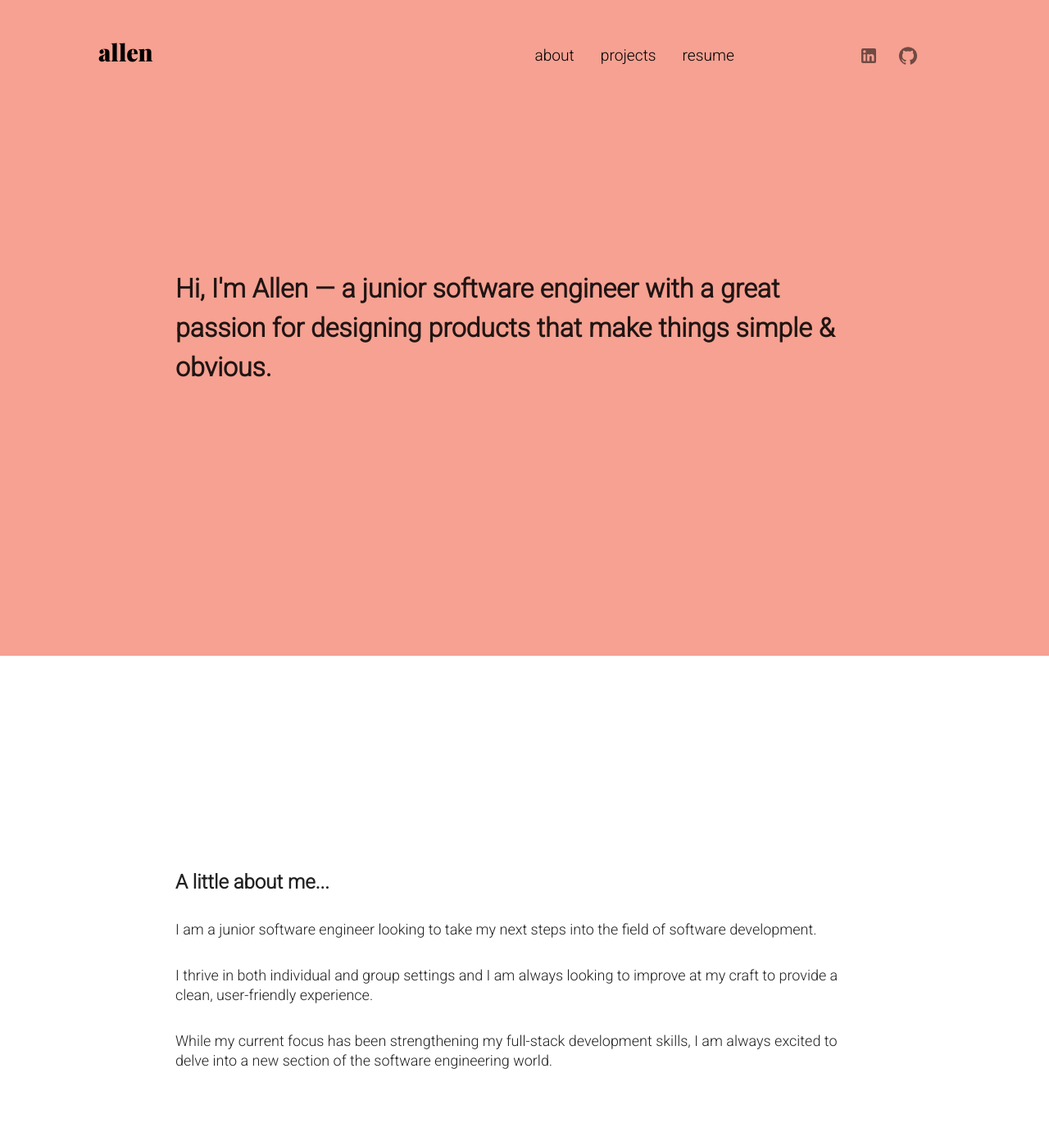
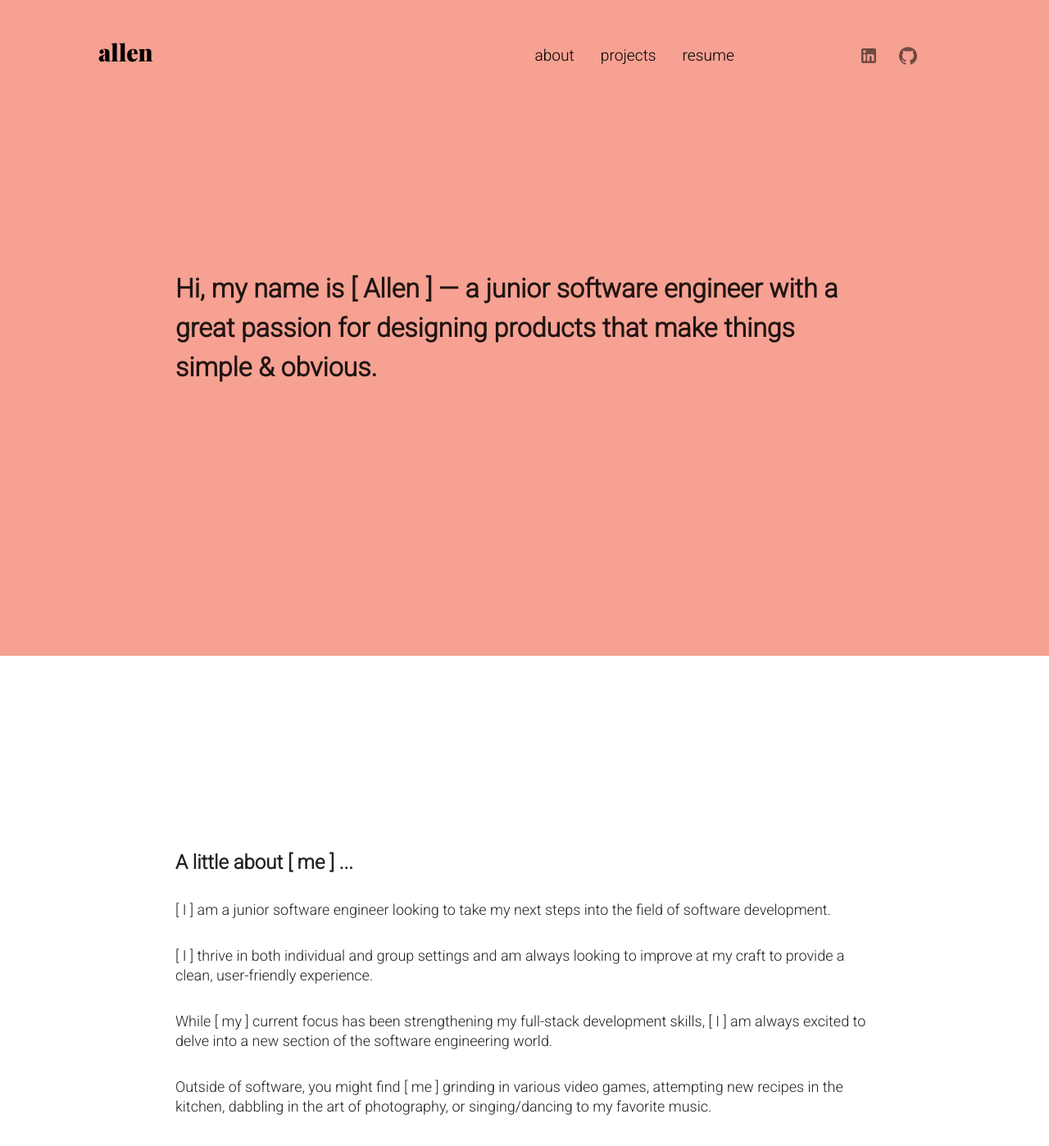
Before and after one commit to allen-nagtalon/portfolio-site, a React (Create React App) app: page / in a window 1280 px wide. Shown: the top 1398 px of the page at 82% size. Built offline with nearby package versions, Linux system fonts and the light colour scheme.

Commit message:
Added flair to personal pronouns

```diff
--- a/src/pages/AboutPage/AboutPage.js
+++ b/src/pages/AboutPage/AboutPage.js
@@ -18,31 +18,31 @@ const AboutPage = _ => {
           variant='h3'
           py={2}
         >
-          A little about me...
+          A little about [ me ] ...
         </Typography>
         <Typography
           variant='h5'
           py={2}
         >
-          I am a junior software engineer looking to take my next steps into the field of software development.
+          [ I ] am a junior software engineer looking to take my next steps into the field of software development.
         </Typography>
         <Typography
           variant='h5'
           py={2}
         >
-          I thrive in both individual and group settings and I am always looking to improve at my craft to provide a clean, user-friendly experience.
+          [ I ] thrive in both individual and group settings and am always looking to improve at my craft to provide a clean, user-friendly experience.
         </Typography>
         <Typography
           variant='h5'
           py={2}
         >
-          While my current focus has been strengthening my full-stack development skills, I am always excited to delve into a new section of the software engineering world.
+          While [ my ] current focus has been strengthening my full-stack development skills, [ I ] am always excited to delve into a new section of the software engineering world.
         </Typography>
         <Typography
           variant='h5'
           py={2}
         >
-
+          Outside of software, you might find [ me ] grinding in various video games, attempting new recipes in the kitchen, dabbling in the art of photography, or singing/dancing to my favorite music.
         </Typography>
       </Container>
     </Box>
--- a/src/pages/LandingPage/LandingPage.js
+++ b/src/pages/LandingPage/LandingPage.js
@@ -20,7 +20,7 @@ const LandingPage = _ => {
           component='div'
           variant='landing'
         >
-          Hi, I'm Allen — a junior software engineer with a great passion for designing products that make things simple & obvious.
+          Hi, my name is [ Allen ] — a junior software engineer with a great passion for designing products that make things simple & obvious.
         </Typography>
       </Container>
     </Box>
```
